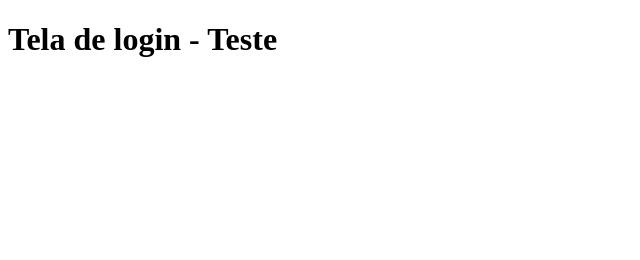
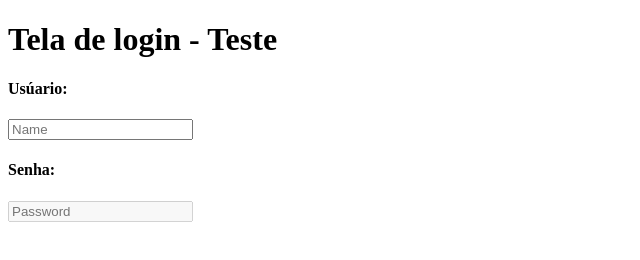
Before and after one commit to JohnJohnNB/DSO-Exercicio-04, a plain HTML site: page tela_login.html in a window 1280 px wide. Shown: the whole page, without its empty margins (0-640 px from the left). Drawn offline with Linux system fonts and the light colour scheme.

Commit message:
Input usuário e senha

```diff
--- a/tela_login.html
+++ b/tela_login.html
@@ -3,8 +3,13 @@
 <head>
     <title>John Clicker</title>
     <link rel="icon" type="image/x-icon" href="./img/john_face.png">
+    <script src="./js/script.js"></script>
 </head>
 <body>
     <h1>Tela de login - Teste</h1>
+    <h4>Usúario:</h4>
+    <input type="text" id="usúario" onkeyup="habilitar_campo_senha()" placeholder="Name"></input>
+    <h4>Senha:</h4>
+    <input type="password" id="senha" disabled="true" placeholder="Password"></input>
 </body>
 </html>
```
